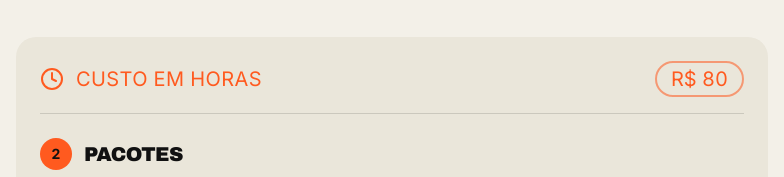
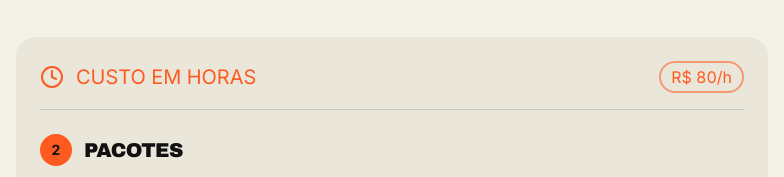
Before and after one commit to println/craftomakers, a plain HTML site: page configurador.html in a window 1280 px wide. Shown: the part 384-561 px from the top of the page, 48-832 px from the left. Drawn offline with Linux system fonts and the light colour scheme.

Commit message:
Configurador: badge R$ 80/h com balão

```diff
--- a/configurador.html
+++ b/configurador.html
@@ -119,10 +119,13 @@ h2 { font-size: var(--fs-2); }
 .hours-zone .step:last-child { margin-bottom: 0; }
 .zone-head { display: grid; grid-template-columns: auto 1fr auto; column-gap: var(--s3); align-items: center; padding-bottom: var(--s4); margin-bottom: var(--s5); border-bottom: 1px solid var(--line); }
 .zone-head svg { width: 24px; height: 24px; fill: none; stroke: var(--ink); stroke-width: 2; stroke-linecap: round; stroke-linejoin: round; }
-.zone-rate { font: 400 var(--fs-2)/1.1 var(--text); text-transform: uppercase; letter-spacing: 0.02em; font-variant-numeric: tabular-nums; }
-.zone-head { --zone-brown: #FF5A1F; color: var(--zone-brown); }
+.zone-rate { font: 400 var(--fs-2)/1.1 var(--text); text-transform: uppercase; letter-spacing: 0; font-variant-numeric: tabular-nums; }
+.zone-head { position: relative; --zone-brown: #FF5A1F; color: var(--zone-brown); }
 .zone-head svg { stroke: var(--zone-brown) !important; }
-.zone-badge { padding: 6px 14px; border-radius: var(--r-pill); background: transparent; border: 2px solid color-mix(in srgb, var(--zone-brown) 55%, transparent); color: var(--zone-brown); font: 400 var(--fs-2)/1 var(--text); white-space: nowrap; font-variant-numeric: tabular-nums; }
+.zone-badge { padding: 6px 10px; border-radius: var(--r-pill); background: transparent; border: 2px solid color-mix(in srgb, var(--zone-brown) 55%, transparent); color: var(--zone-brown); font: 400 var(--fs-3)/1 var(--text); white-space: nowrap; font-variant-numeric: tabular-nums; }
+.zone-head .pop { left: auto; right: 0; width: min(280px, 100%); }
+.zone-badge { cursor: pointer; }
+.zone-badge[aria-expanded="true"] { background: var(--zone-brown); color: var(--white); }
 @media (max-width: 480px) { .hours-zone { margin-inline: calc(-1 * var(--s4)); border-radius: 0; padding: var(--s5) var(--s4); } }
 .step-num {
   flex: none;
@@ -693,7 +696,7 @@ h2 { font-size: var(--fs-2); }
         <div class="zone-head">
           <svg viewBox="0 0 24 24" aria-hidden="true"><circle cx="12" cy="12" r="10"/><path d="M12 6v6l4 2"/></svg>
           <strong class="zone-rate">Custo em horas</strong>
-          <span class="zone-badge" data-rate>R$ 80</span>
+          <button type="button" class="zone-badge" data-rate aria-expanded="false" aria-controls="pop-rate">R$ 80/h</button>
         </div>
 
       <section class="step" id="passo-2" aria-labelledby="packs-title">
@@ -965,7 +968,7 @@ h2 { font-size: var(--fs-2); }
   // Preço por hora: cada item tem as horas de trabalho; o preço é horas × valor da hora.
   var HOUR_RATE = 80;
   function hoursToMoney(h) { return h * HOUR_RATE; }
-  document.querySelectorAll("[data-rate]").forEach(function (e) { e.textContent = "R$ " + HOUR_RATE; });
+  document.querySelectorAll("[data-rate]").forEach(function (e) { e.textContent = "R$ " + HOUR_RATE + "/h"; });
   // Mostra horas a partir do valor em dinheiro (valor ÷ valor da hora).
   // Horas no formato hh:mm (ex.: 1,25 h → 01:15).
   function hhmm(h) {
@@ -1339,6 +1342,27 @@ h2 { font-size: var(--fs-2); }
       });
       presetButtons[preset.id] = button;
       root.appendChild(button);
+    });
+  }
+
+  function buildRateInfo() {
+    // O próprio badge do valor da hora abre o balão com a descrição.
+    var head = document.querySelector(".zone-head");
+    var btn = head.querySelector(".zone-badge");
+    var pop = el("div", "pop");
+    pop.id = "pop-rate";
+    pop.hidden = true;
+    pop.appendChild(el("p", null, "R$ " + HOUR_RATE + " por hora de trabalho"));
+    head.appendChild(pop);
+    btn.addEventListener("click", function (e) {
+      e.stopPropagation();
+      var wasOpen = openPop && openPop.btn === btn;
+      closePop(false);
+      if (wasOpen) return;
+      pop.hidden = false;
+      btn.setAttribute("aria-expanded", "true");
+      head.classList.add("pop-open");
+      openPop = { btn: btn, pop: pop, card: head };
     });
   }
 
@@ -1520,6 +1544,7 @@ h2 { font-size: var(--fs-2); }
   buildPacks();
   buildItems();
   buildTotalInfo();
+  buildRateInfo();
   update();
 
   var btn = document.getElementById("toggle-summary");
```
